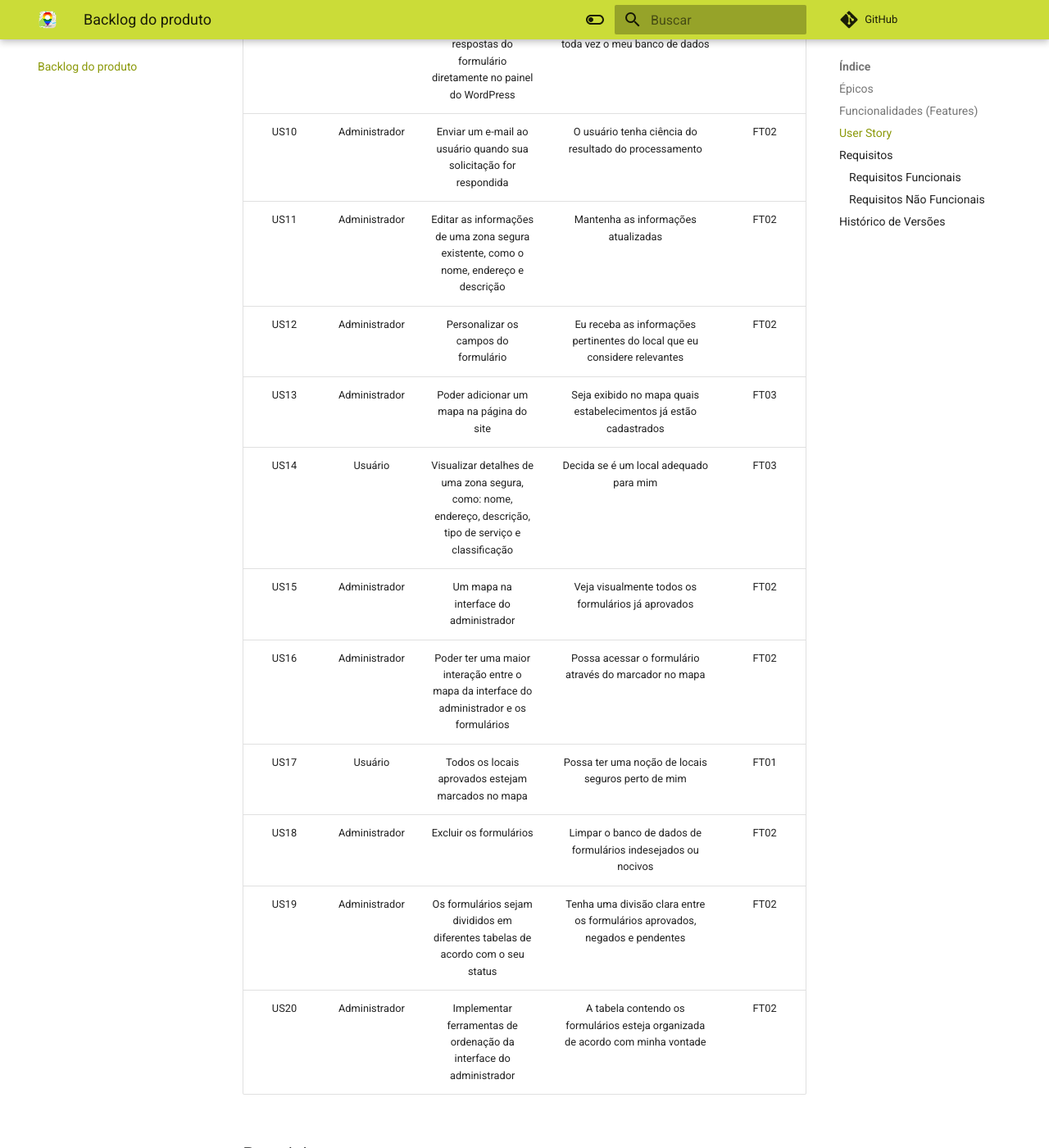
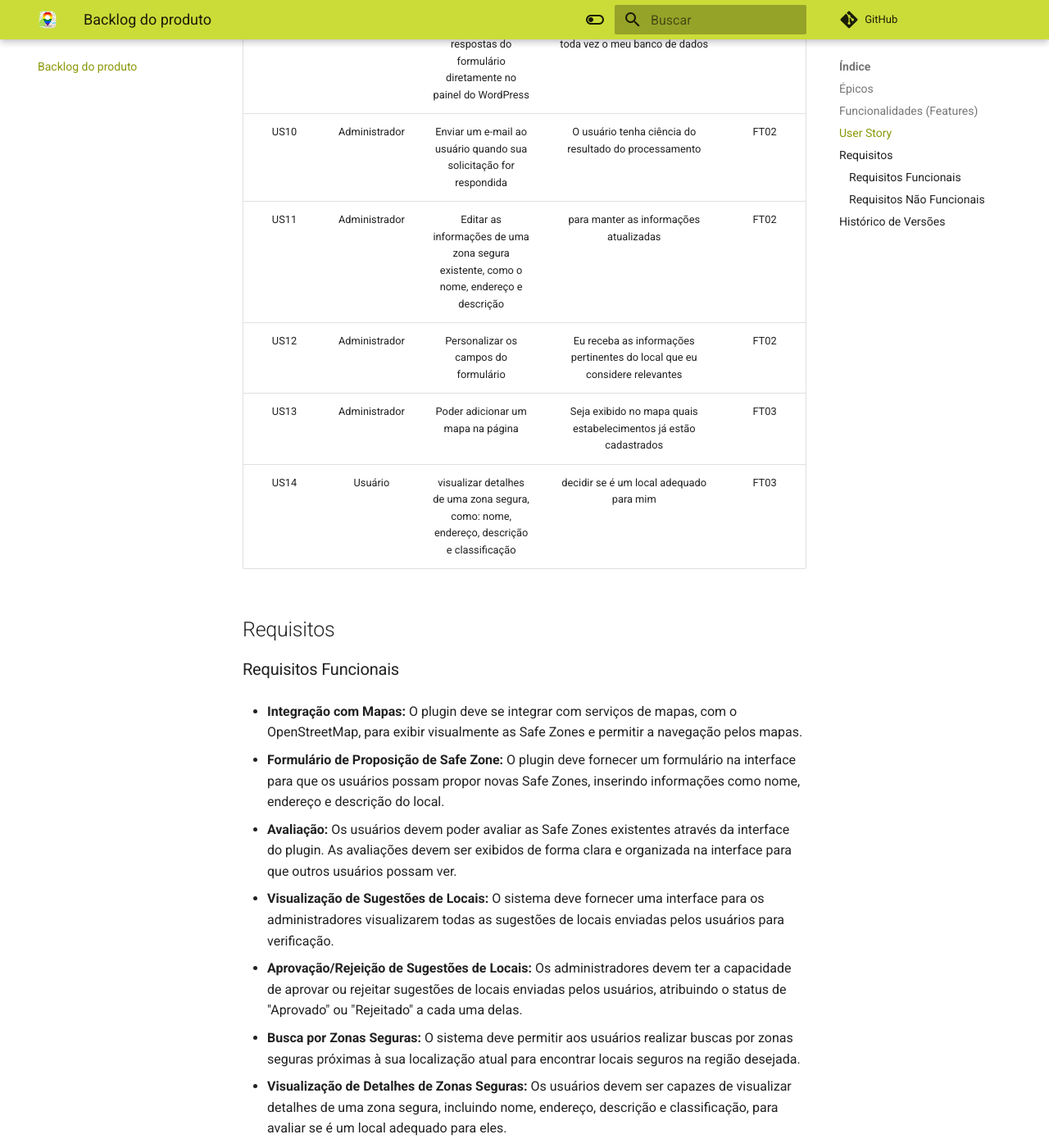
Before and after one commit to ResidenciaTICBrisa/T2G8-Plugin-Wordpress, an MkDocs documentation site: the page built from docs/backlog.md, in a window 1280 px wide and 1400 px high, scrolled down 2413 px. Shown: the whole window at 82% size. Built offline with MkDocs 1.6.1 and Material for MkDocs 9.7.7, drawn with Linux system fonts in a browser that asks for light colours; comment, search, counter and statistics services are not loaded.

Commit message:
Revert "docs(desenvolvedor): atualizado o backlog"
This reverts commit 21ccd11033efecd7e3703e4efc941bfa96f7a584.

```diff
--- a/docs/backlog.md
+++ b/docs/backlog.md
@@ -34,21 +34,14 @@ Este documento oferece uma visão abrangente do backlog de nosso produto, destac
 |    US04    | Usuário | Buscar a minha localização por meio de texto | Facilite o manuseio do mapa | FT01 |
 |    US05    | Usuário | Poder alterar a marcação dentro do mapa  | Eu não precise estar fisicamente no estabelecimento que eu desejo apresentar no formulário | FT01 |
 |    US06    | Administrador | Enviar um e-mail ao usuário ao ele enviar suas respostas do formulário  | O usuário tenha ciência de que suas respostas foram recebidas | FT01 |
-|    US07    | Administrador | Filtrar formulários enviados com conteúdo indesejado | O banco de dados seja o mais preservado | FT02 |
+|    US07    | Administrador | Filtrar formulários enviados com conteúdo indesejado  |O banco de dados seja o mais preservado | FT01 |
 |    US08    | Administrador | Validar os formulários enviados | Consiga aceitar/rejeitar os formulários | FT02 |
 |    US09    | Administrador | Eu acesse as respostas do formulário diretamente no painel do WordPress | Não seja necessário acessar toda vez o meu banco de dados | FT02 |
 |    US10    | Administrador | Enviar um e-mail ao usuário quando sua solicitação for respondida | O usuário tenha ciência do resultado do processamento | FT02 |
-|    US11    | Administrador | Editar as informações de uma zona segura existente, como o nome, endereço e descrição | Mantenha as informações atualizadas | FT02 |
+|    US11    | Administrador | Editar as informações de uma zona segura existente, como o nome, endereço e descrição |  para manter as informações atualizadas | FT02 |
 |    US12    | Administrador | Personalizar os campos do formulário |  Eu receba as informações pertinentes do local que eu considere relevantes | FT02 |
-|    US13    | Administrador | Poder adicionar um mapa na página do site | Seja exibido no mapa quais estabelecimentos já estão cadastrados | FT03 |
-|    US14    | Usuário | Visualizar detalhes de uma zona segura, como: nome, endereço, descrição, tipo de serviço e classificação | Decida se é um local adequado para mim | FT03 |
-|    US15    | Administrador | Um mapa na interface do administrador | Veja visualmente todos os formulários já aprovados | FT02 |
-|    US16    | Administrador | Poder ter uma maior interação entre o mapa da interface do administrador e os formulários | Possa acessar o formulário através do marcador no mapa | FT02 |
-|    US17    | Usuário | Todos os locais aprovados estejam marcados no mapa | Possa ter uma noção de locais seguros perto de mim | FT01 |
-|    US18    | Administrador | Excluir os formulários | Limpar o banco de dados de formulários indesejados ou nocivos | FT02 |
-|    US19    | Administrador | Os formulários sejam divididos em diferentes tabelas de acordo com o seu status | Tenha uma divisão clara entre os formulários aprovados, negados e pendentes | FT02 |
-|    US20    | Administrador | Implementar ferramentas de ordenação da interface do administrador | A tabela contendo os formulários esteja organizada de acordo com minha vontade | FT02 |
-
+|    US13    | Administrador | Poder adicionar um mapa na página | Seja exibido no mapa quais estabelecimentos já estão cadastrados | FT03 |
+|    US14    | Usuário | visualizar detalhes de uma zona segura, como: nome, endereço, descrição e classificação | decidir se é um local adequado para mim | FT03 |
 
 ## Requisitos
 
```
